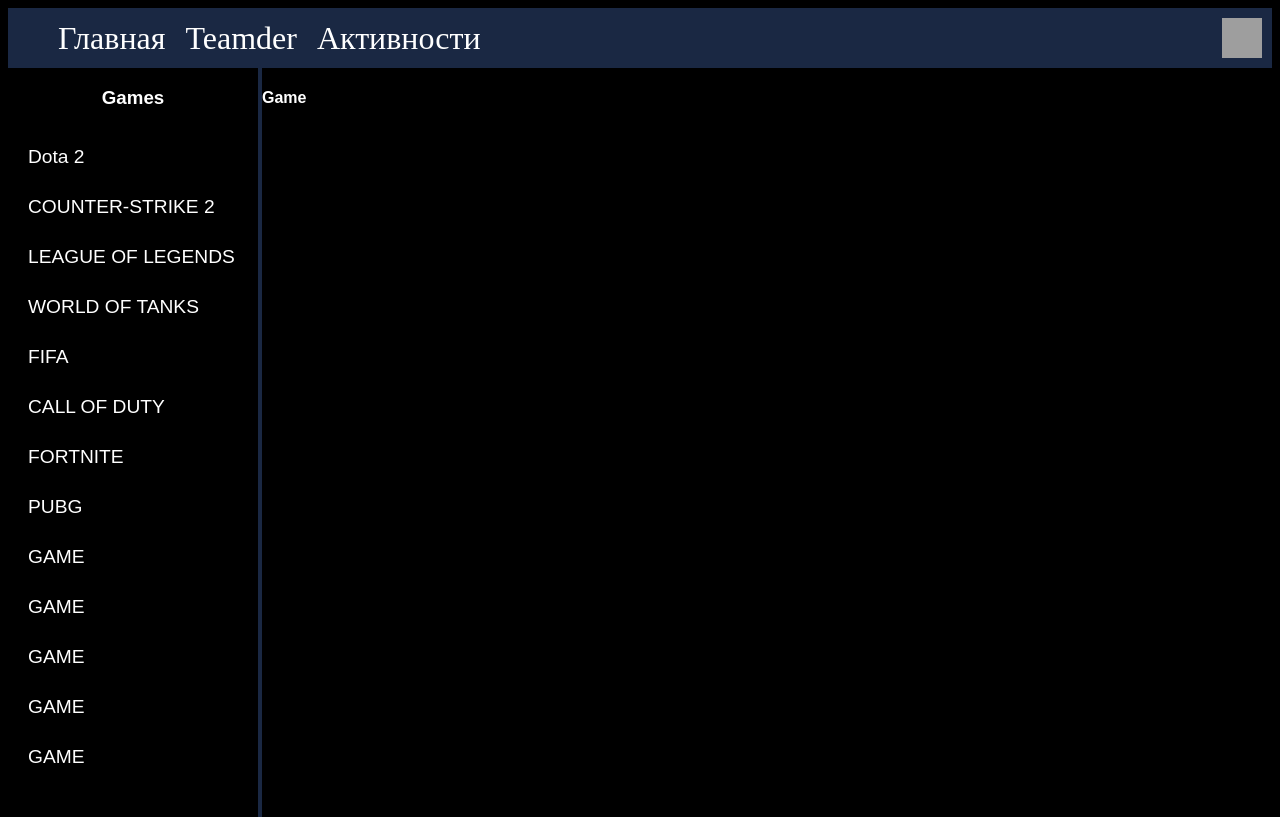
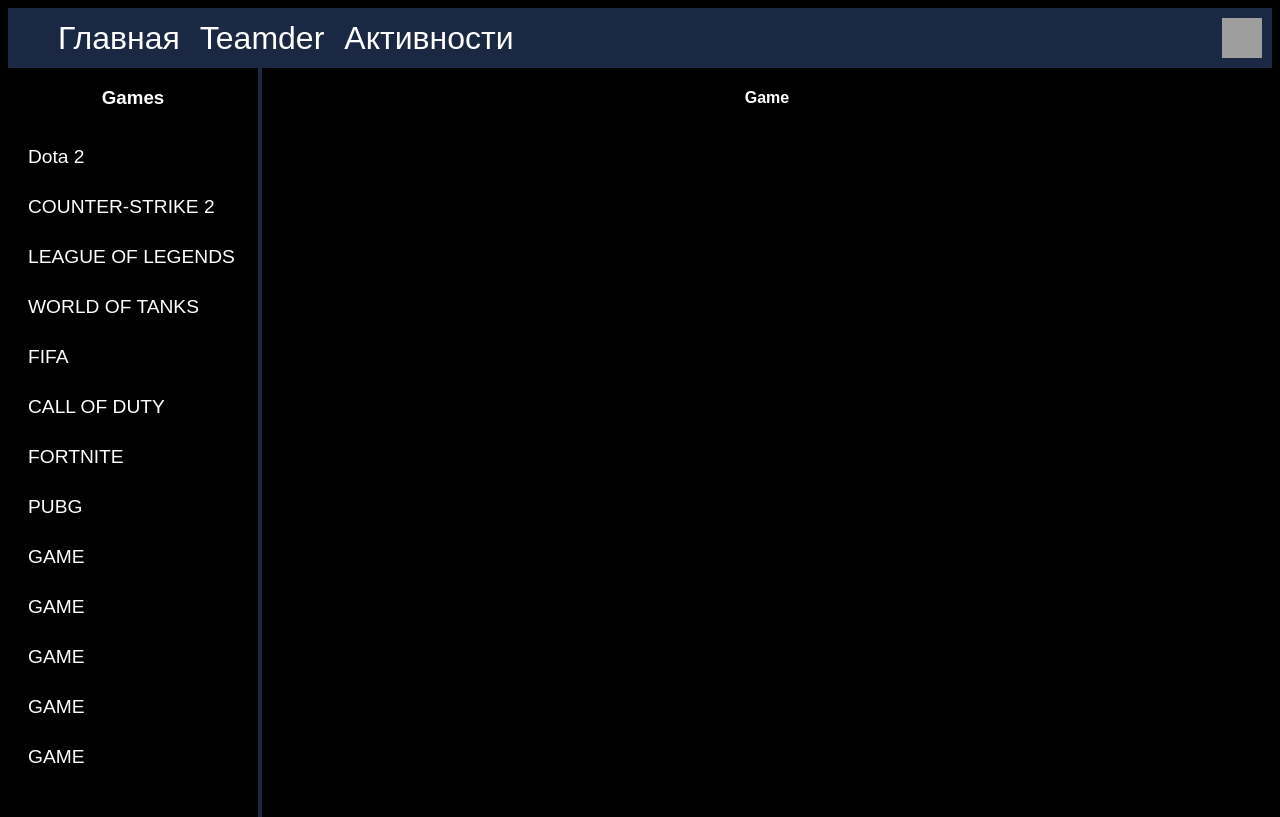
Before and after one commit to Robert-Polson/VSteam, a Django app: page /turnir_page/ in a window 1280 px wide. Shown: the top 817 px of the page. Run offline with Django 5.2, Linux system fonts and the light colour scheme; data comes from the database, SQL or seed files in the repository; data that the repository does not hold is empty; some web fonts are replaced; grey boxes are pictures that could not be loaded.

Commit message:
Replaced font of text

```diff
--- a/mysite/my_codes/templates/turnir_page.html
+++ b/mysite/my_codes/templates/turnir_page.html
@@ -4,7 +4,9 @@
    <meta charset="UTF-8">
    <meta name="viewport" content="width=device-width, initial-scale=1.0">
     <link href="https://fonts.googleapis.com/icon?family=Material+Icons" rel="stylesheet">
+    <link href="https://fonts.cdnfonts.com/css/retron2000" rel="stylesheet">
    <style>
+   @import url('https://fonts.cdnfonts.com/css/retron2000');
        body {
            background-color: black;
            color: white;
@@ -78,6 +80,7 @@
             margin-top: 10px;
             display: flex;
             align-items: center;
+            font-family: 'Retron2000', sans-serif;
             justify-content: space-between; /* distribute the icon and text evenly inside the button */
             width: 100%; /* make the buttons take up the full width of the list items */
         }
@@ -115,19 +118,26 @@
             text-align: center; /* center the title */
             margin-top: 20px; /* add margin to the top of the title */
             margin-bottom: 500px; /* add margin to the bottom of the title */
-        }
+       }
+        .text-r {
+              font-family: 'Retron2000', sans-serif;
+          }
+        .text-rh {
+              font-family: 'Retron2000', sans-serif;
+              font-size: 2em;
+          }
    </style>
     <title>Tournaments</title>
-    <div class="header">
+    <div class="header text-rh">
        <div class="head_buttons">
                <form action="page/new.html" target="_blank" style="float: left; margin-right: 20px;margin-left: 40px">
-                    <button_head><font size="6" color="white" face="VT323">Главная</font></button_head>
+                    <button_head>Главная</button_head>
                </form>
                <form action="page/new.html" target="_blank" style="float: center left; margin-right: 20px;">
-                   <button_head><font size="6" color="white" face="VT323">Teamder</font></button_head>
+                   <button_head>Teamder</button_head>
                </form>
                <form action="page/new.html" target="_blank" style="float: center;">
-                   <button_head><font size="6" color="white" face="VT323">Активности</font></button_head>
+                   <button_head>Активности</button_head>
                </form>
        </div>
        <img src="profile-icon.png" alt="Profile Icon">
@@ -135,7 +145,7 @@
 </head>
 <body>
     <div class="main">
-        <div class="games-column" style="float: left;">
+        <div class="games-column text-r" style="float: left;">
             <h3>Games</h3>
             <ul>
                 <li><button class="game-button">Dota 2</button></li>
@@ -154,9 +164,8 @@
             </ul>
         </div>
     </div>
-        <h4>Game</h4>
-       <table class="games-table" style="float: centre;">
-
+    <center><h4 class="text-r">Game</h4></center>
+       <table class="games-table text-r" style="float: center;">
            <thead>
                <tr>
                    <th>Date</th>
@@ -173,6 +182,5 @@
                     </tr>
                {% endfor %}
            </tbody>
-
        </table>
 </body>
```
